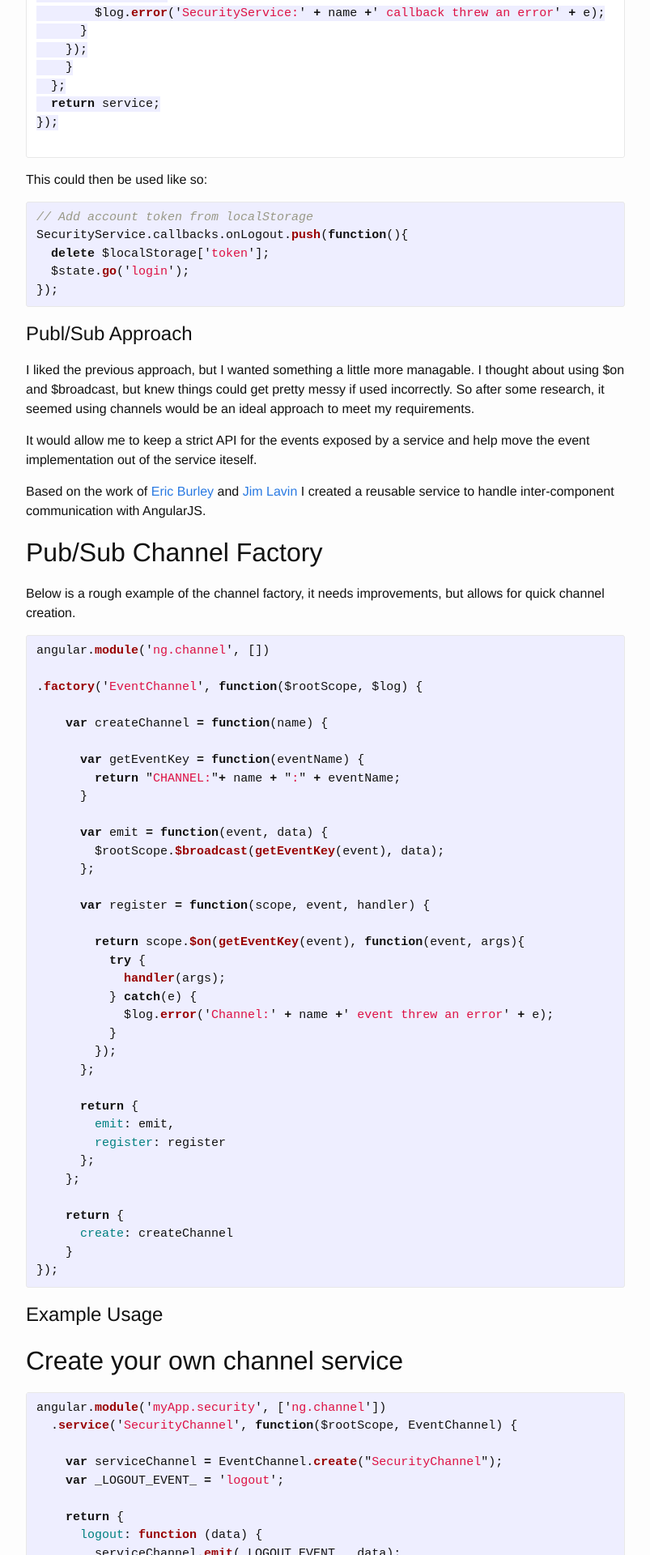
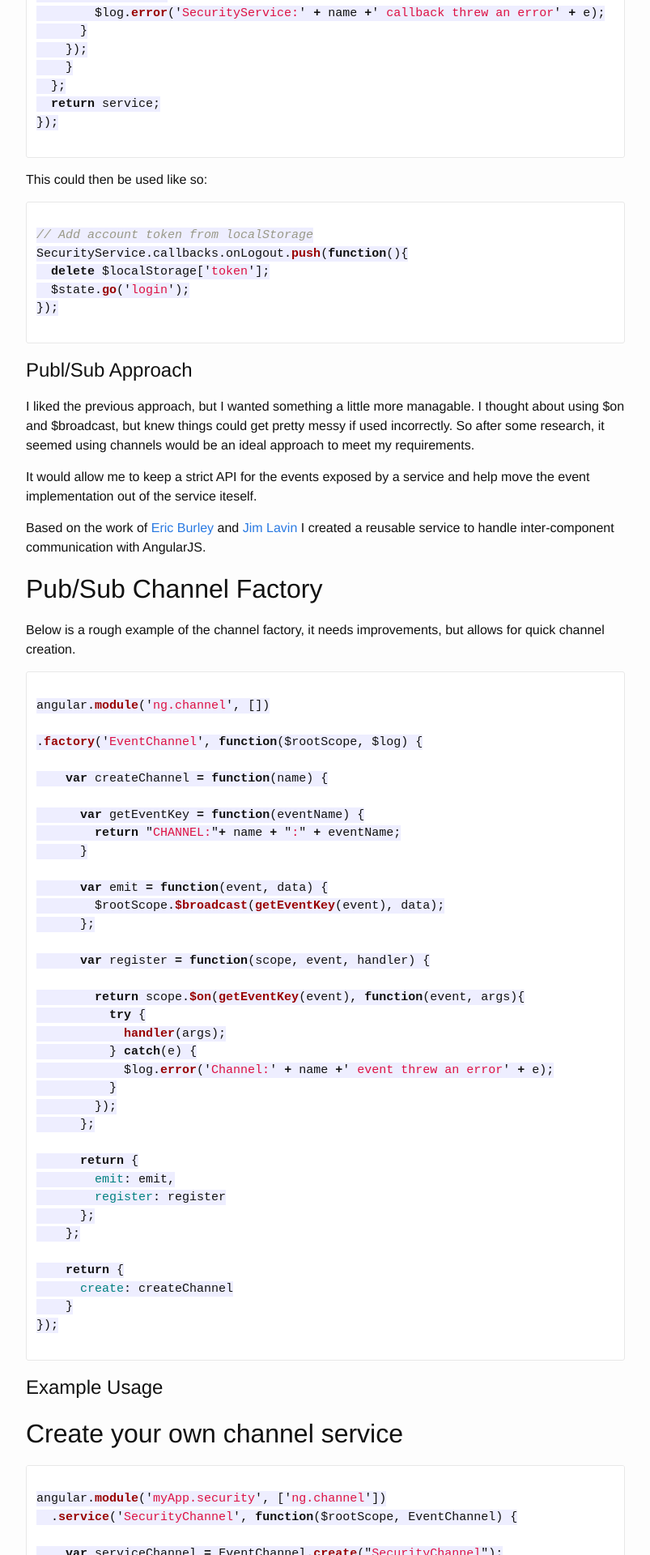
Before and after one commit to eddie/eddie.github.io, a Jekyll site: the page built from _posts/2015-02-28-angularjs-component-communication.md, in a window 1280 px wide. Shown: the part 1399-3319 px from the top of the page at 81% size, without its empty margins (238-1041 px from the left). Built offline with Jekyll 4.4.1, drawn with Linux system fonts in a browser that asks for light colours.

Commit message:
reverted liquid tags to gfm style code markup

````diff
--- a/_posts/2015-02-28-angularjs-component-communication.md
+++ b/_posts/2015-02-28-angularjs-component-communication.md
@@ -64,7 +64,7 @@ var service = {
 
 This could then be used like so:
 
-{% highlight javascript %}
+```javascript
 
 // Add account token from localStorage
 SecurityService.callbacks.onLogout.push(function(){
@@ -72,7 +72,7 @@ SecurityService.callbacks.onLogout.push(function(){
   $state.go('login');
 });
 
-{% endhighlight %}
+```
 
 # Publ/Sub Approach
 
@@ -86,7 +86,7 @@ Based on the work of [Eric Burley](https://eburley.github.io/2013/01/31/angularj
 
 Below is a rough example of the channel factory, it needs improvements, but allows for quick channel creation.
 
-{% highlight javascript %}
+```javascript
 
 angular.module('ng.channel', [])
 
@@ -124,14 +124,13 @@ angular.module('ng.channel', [])
     }
 });
 
-{% endhighlight %}
-
+```
 
 # Example Usage
 
 ## Create your own channel service
 
-{% highlight javascript %}
+```javascript
 
 angular.module('myApp.security', ['ng.channel'])
   .service('SecurityChannel', function($rootScope, EventChannel) {
@@ -158,13 +157,12 @@ angular.module('myApp.security').service('SecurityService', function(SecurityCha
       }
     };
   });
-{% endhighlight %}
 
+```
 
 ## Using the channel
 
-{% highlight javascript %}
-
+```javascript
 
 angular.module('myApp.view1', ['ngRoute', 'myApp.security'])
 
@@ -184,8 +182,7 @@ angular.module('myApp.view1', ['ngRoute', 'myApp.security'])
     });
 });
 
-{% endhighlight %}
-
+```
 
 # Summary and Future improvements
 
@@ -193,14 +190,13 @@ So this implementation is a little messy, and could do with some improvements. I
 
 I imagine the channel setup could eventually look like this:
 
-{% highlight javascript %}
+```javascript
 
 angular.module('myApp.security', ['ng.channel'])
   .service('SecurityChannel', function($rootScope, EventChannel) {
 
     return EventChannel.create("SecurityChannel", ["onLogout"]);
 });
-
-{% endhighlight %}
+```
 
 That's it for now, please [submit an issue](https://github.com/eddie/eddie.github.io/issues) if you see any problems with this post or can offer any suggestions.  I have also created a package for this [angular-channel](https://github.com/eddie/angular-channel), it shouldn't be used in this state- but I hope to build upon this soon. All contributions welcome of course.
````
